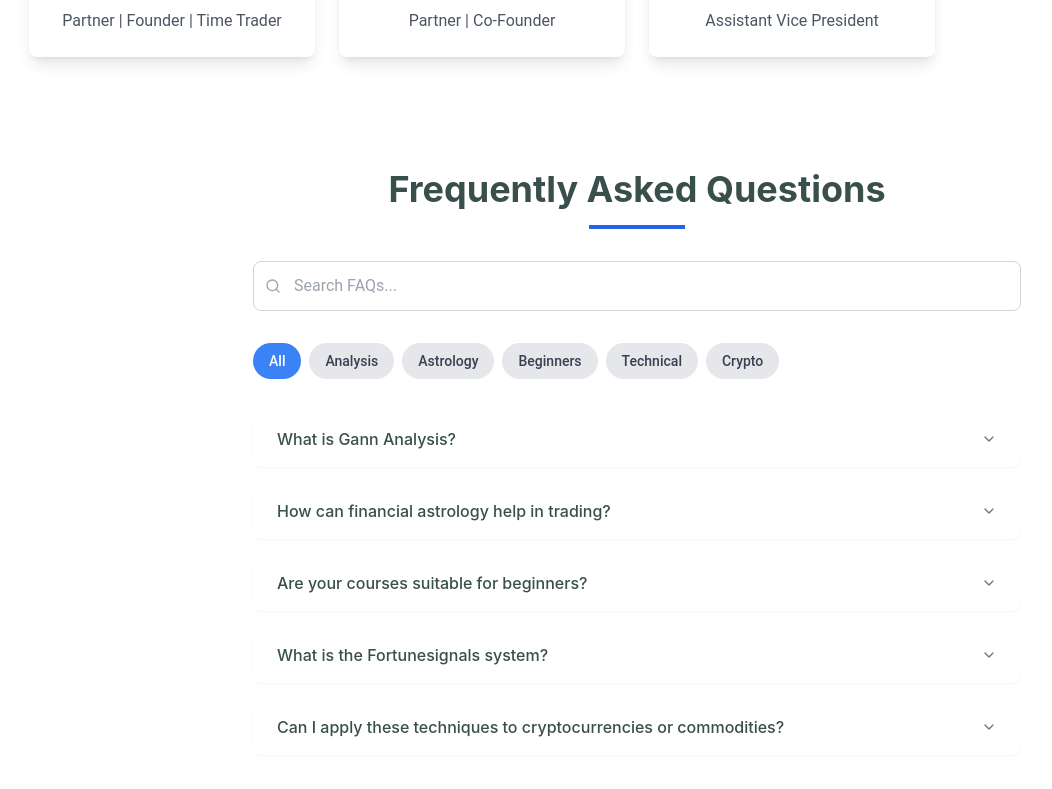
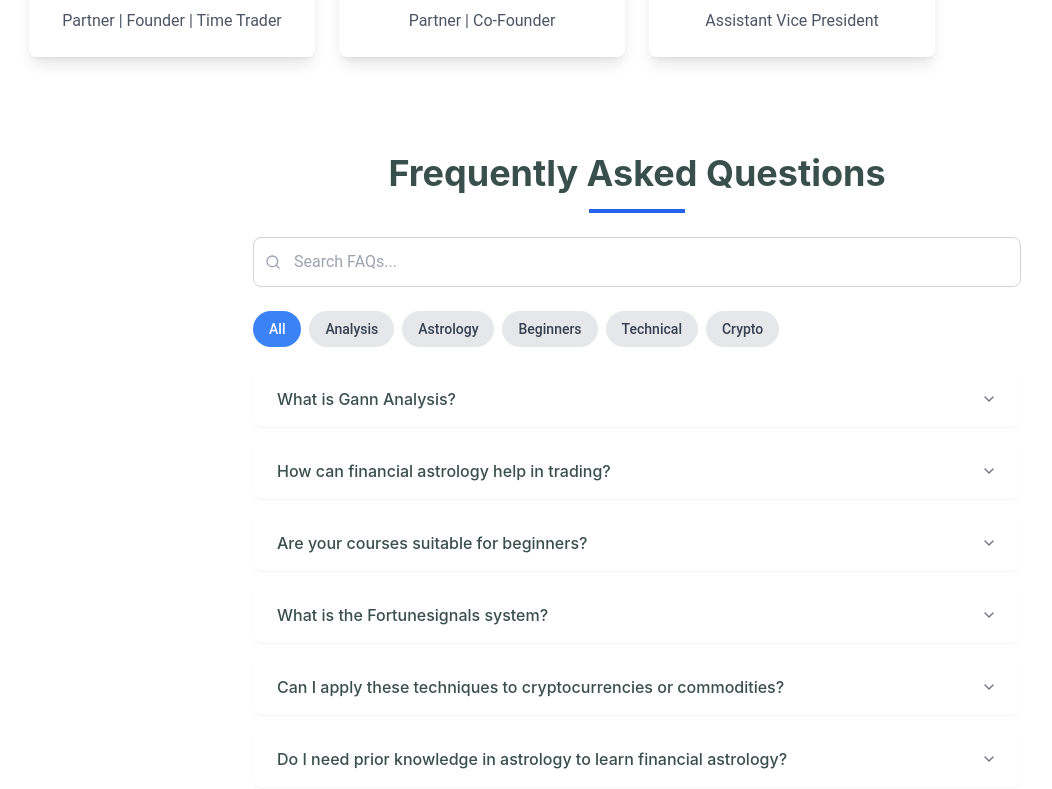
Before and after one commit to Sarvesh-24/FortuneWeb, a React (Create React App) app: page / in a window 1280 px wide. Shown: the part 5791-6580 px from the top of the page, without its empty margins (3-1055 px from the left). Built offline with nearby package versions, Linux system fonts and the light colour scheme.

Commit message:
removed space

```diff
--- a/src/components/FAQ.js
+++ b/src/components/FAQ.js
@@ -43,16 +43,17 @@ const FAQ = () => {
   return (
     <div
     id="faq"
-  className="min-h-screen bg-white dark:bg-gray-900 py-12 px-4 sm:px-6 lg:px-8 font-roboto text-[#444444] dark:text-gray-300 transition-colors duration-300 mt-0 mb-0"
+    className="w-full bg-white dark:bg-gray-900 py-8 px-4 sm:px-6 lg:px-8 font-roboto text-[#444444] dark:text-gray-300 transition-colors duration-300"
   >
     <div className="max-w-3xl mx-auto">
+      {/* Section Title */}
       <h2 className="text-3xl md:text-4xl font-bold text-[#384f4b] dark:text-white text-center mb-4 font-inter">
         Frequently Asked Questions
       </h2>
-        <div className="w-24 h-1 bg-blue-600 dark:bg-blue-400 mx-auto mb-8 transition-colors duration-300"></div>
+      <div className="w-24 h-1 bg-blue-600 dark:bg-blue-400 mx-auto mb-6 transition-colors duration-300"></div>
 
       {/* Search Bar */}
-        <div className="relative mb-8">
+      <div className="relative mb-6">
         <FiSearch className="absolute left-3 top-1/2 transform -translate-y-1/2 text-gray-400 dark:text-gray-500" />
         <input
           type="text"
@@ -65,7 +66,7 @@ const FAQ = () => {
       </div>
 
       {/* Category Filters */}
-        <div className="flex flex-wrap gap-2 mb-8">
+      <div className="flex flex-wrap gap-2 mb-6">
         {categories.map((category) => (
           <button
             key={category}
@@ -94,7 +95,9 @@ const FAQ = () => {
               onClick={() => setExpandedId(expandedId === faq.id ? null : faq.id)}
               aria-expanded={expandedId === faq.id}
             >
-                <span className="font-medium text-[#384f4b] dark:text-white font-inter">{faq.question}</span>
+              <span className="font-medium text-[#384f4b] dark:text-white font-inter">
+                {faq.question}
+              </span>
               {expandedId === faq.id ? (
                 <FiChevronUp className="text-gray-500 dark:text-gray-400" />
               ) : (
@@ -116,16 +119,15 @@ const FAQ = () => {
       {showBackToTop && (
         <button
           onClick={handleBackToTop}
-            className="fixed bottom-24 right-8 p-3 bg-blue-500 dark:bg-blue-400 text-white dark:text-gray-900 rounded-full shadow-lg hover:bg-blue-600 dark:hover:bg-blue-500 transition-all duration-200 focus:outline-none focus:ring-2 focus:ring-blue-500 dark:focus:ring-blue-400 z-60"
+          className="fixed bottom-16 right-6 p-3 bg-blue-500 dark:bg-blue-400 text-white dark:text-gray-900 rounded-full shadow-lg hover:bg-blue-600 dark:hover:bg-blue-500 transition-all duration-200 focus:outline-none focus:ring-2 focus:ring-blue-500 dark:focus:ring-blue-400 z-50"
           aria-label="Back to top"
         >
           <IoArrowUpCircleOutline size={40} />
         </button>
       )}
     </div>
+  </div>
 
-
-    </div>
   );
 };
 
```
Lines whose indentation alone changed are shown as unchanged.
